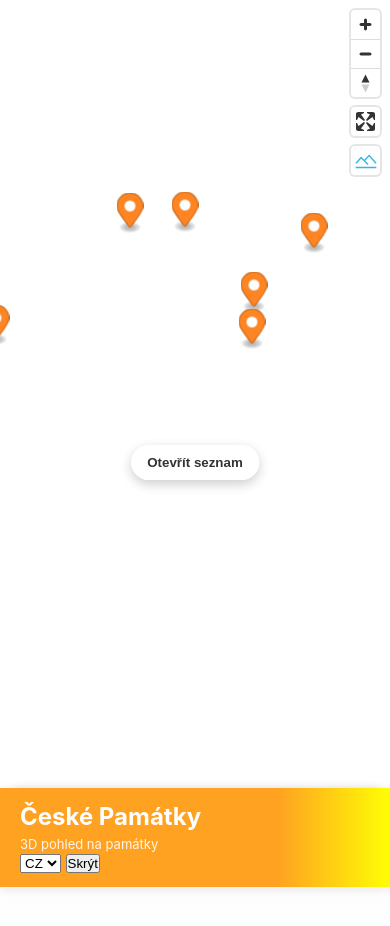
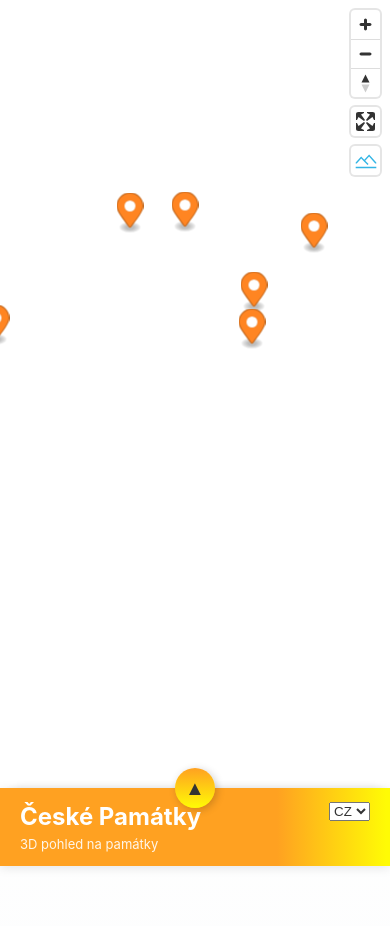
Before and after one commit to 1adamb/map-project.github.io, a plain HTML site: page index.html in a window 390 px wide. Shown: the top 926 px of the page. Drawn offline with nearby package versions, Linux system fonts and the light colour scheme; no server answers; animation ran at ten frames a second.

Commit message:
Stabilizovat prepinani sidebaru pro mobil i desktop

```diff
--- a/app.js
+++ b/app.js
@@ -285,7 +285,7 @@ function applyTranslations() {
     }
   });
 
-  updateMobileSidebarState();
+  updateSidebarCollapseState();
 }
 
 async function fetchLocalizedJson(basePath) {
@@ -691,46 +691,57 @@ document.getElementById('languageSelect').addEventListener('change', async (even
   updateStatus(t('loadedCount', monuments.length), 'success');
 });
 
-// Mobilní ovládání bočního panelu
+// Ovládání bočního panelu
 const mobileToggleButton = document.getElementById('mobileSidebarToggle');
 const mobileCloseButton = document.getElementById('mobileSidebarClose');
 const sidebar = document.getElementById('sidebar');
+let wasMobileLayout = window.matchMedia('(max-width: 768px)').matches;
 
-function updateMobileSidebarState() {
-  if (!mobileToggleButton || !sidebar) return;
+function updateSidebarCollapseState() {
+  if (!sidebar || !mobileCloseButton) return;
 
   const isMobile = window.matchMedia('(max-width: 768px)').matches;
-  if (!isMobile) {
+  const collapsed = sidebar.classList.contains('sidebar-collapsed');
+  const arrow = isMobile ? (collapsed ? '▲' : '▼') : (collapsed ? '▶' : '◀');
+  const label = collapsed ? t('openList') : t('closeList');
+
+  mobileCloseButton.textContent = arrow;
+  mobileCloseButton.setAttribute('aria-label', label);
+  mobileCloseButton.setAttribute('title', label);
+  mobileCloseButton.setAttribute('aria-expanded', String(!collapsed));
+
+  if (mobileToggleButton) {
+    mobileToggleButton.style.display = 'none';
+  }
+}
+
+function handleSidebarResize() {
+  if (!sidebar) return;
+
+  const isMobile = window.matchMedia('(max-width: 768px)').matches;
+  if (isMobile !== wasMobileLayout) {
     sidebar.classList.remove('sidebar-collapsed');
-    mobileToggleButton.setAttribute('aria-expanded', 'true');
-    mobileToggleButton.textContent = t('openList');
-    return;
+    if (isMobile) {
+      sidebar.classList.add('sidebar-collapsed');
+    }
+    wasMobileLayout = isMobile;
   }
 
-  const collapsed = sidebar.classList.contains('sidebar-collapsed');
-  mobileToggleButton.setAttribute('aria-expanded', String(!collapsed));
-  mobileToggleButton.textContent = collapsed ? t('openList') : t('hideList');
-}
-
-if (mobileToggleButton && sidebar) {
-  if (window.matchMedia('(max-width: 768px)').matches) {
-    sidebar.classList.add('sidebar-collapsed');
-  }
-  updateMobileSidebarState();
-
-  mobileToggleButton.addEventListener('click', () => {
-    sidebar.classList.toggle('sidebar-collapsed');
-    updateMobileSidebarState();
-  });
-
-  window.addEventListener('resize', updateMobileSidebarState);
+  updateSidebarCollapseState();
 }
 
 if (mobileCloseButton && sidebar) {
+  if (wasMobileLayout) {
+    sidebar.classList.add('sidebar-collapsed');
+  }
+
   mobileCloseButton.addEventListener('click', () => {
-    sidebar.classList.add('sidebar-collapsed');
-    updateMobileSidebarState();
+    sidebar.classList.toggle('sidebar-collapsed');
+    updateSidebarCollapseState();
   });
+
+  window.addEventListener('resize', handleSidebarResize);
+  updateSidebarCollapseState();
 }
 
 applyTranslations();
--- a/style.css
+++ b/style.css
@@ -33,7 +33,10 @@ body {
   display: flex;
   flex-direction: column;
   z-index: 1000;
+  transition: transform 0.25s ease;
+  overflow: visible;
 }
+
 
 .sidebar-header {
   padding: 20px;
@@ -52,6 +55,62 @@ body {
   font-size: 13px;
   opacity: 0.9;
   margin: 0;
+}
+
+.header-top-row {
+  display: flex;
+  justify-content: space-between;
+  align-items: flex-start;
+  gap: 12px;
+}
+
+.header-controls {
+  display: flex;
+  align-items: center;
+  gap: 8px;
+}
+
+.language-select,
+#mapStyle {
+  color: #333;
+}
+
+.mobile-sidebar-close {
+  border: none;
+  border-radius: 8px;
+  background: rgba(255, 255, 255, 0.2);
+  color: #fff;
+  font-weight: 700;
+  padding: 8px 10px;
+  line-height: 1;
+  cursor: pointer;
+}
+
+.mobile-sidebar-close:hover {
+  background: rgba(255, 255, 255, 0.35);
+}
+
+.mobile-sidebar-close {
+  position: absolute;
+  top: 20px;
+  right: -42px;
+  width: 42px;
+  height: 42px;
+  border-radius: 0 10px 10px 0;
+  background: linear-gradient(180deg, rgba(255, 161, 33, 1) 0%, rgba(255, 251, 5, 1) 100%);
+  color: #333;
+  font-size: 20px;
+  font-weight: 700;
+  box-shadow: 2px 2px 8px rgba(0, 0, 0, 0.2);
+  padding: 0;
+  z-index: 2;
+}
+
+
+@media (min-width: 769px) {
+  .sidebar.sidebar-collapsed {
+    transform: translateX(calc(-100% + 42px));
+  }
 }
 
 /* Map style selector */
@@ -263,7 +322,9 @@ body {
 .info-content ul {
   list-style: none;
   padding: 0;
+  z-index: 2;
 }
+
 
 .info-content li {
   padding: 4px 0;
@@ -304,19 +365,7 @@ body {
   }
 
   .mobile-sidebar-toggle {
-    display: block;
-    position: absolute;
-    left: 50%;
-    bottom: calc(42vh + env(safe-area-inset-bottom, 0px) + 10px);
-    transform: translateX(-50%);
-    z-index: 1100;
-    border: none;
-    border-radius: 999px;
-    background: rgba(255, 255, 255, 0.95);
-    color: #333;
-    font-weight: 600;
-    padding: 10px 16px;
-    box-shadow: 0 4px 12px rgba(0, 0, 0, 0.2);
+    display: none !important;
   }
 
   .sidebar {
@@ -325,7 +374,6 @@ body {
     top: auto;
     bottom: 0;
     border-radius: 20px 20px 0 0;
-    transition: transform 0.25s ease;
     padding-bottom: env(safe-area-inset-bottom, 0px);
   }
 
@@ -344,6 +392,16 @@ body {
     padding: 14px 20px;
   }
 
+  .mobile-sidebar-close {
+    top: -20px;
+    left: 50%;
+    right: auto;
+    transform: translateX(-50%);
+    border-radius: 999px;
+    width: 40px;
+    height: 40px;
+  }
+
   .info-panel {
     display: none;
   }
```
